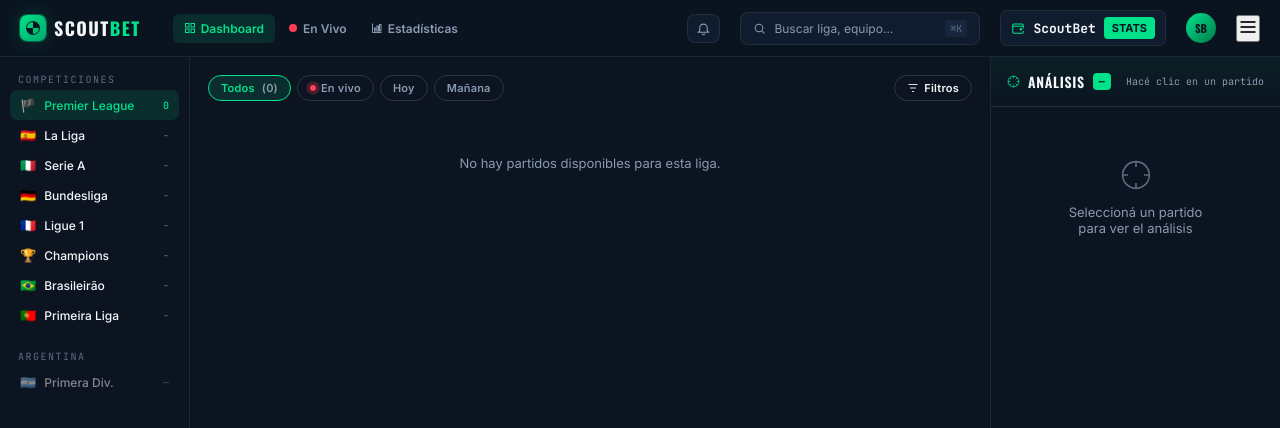
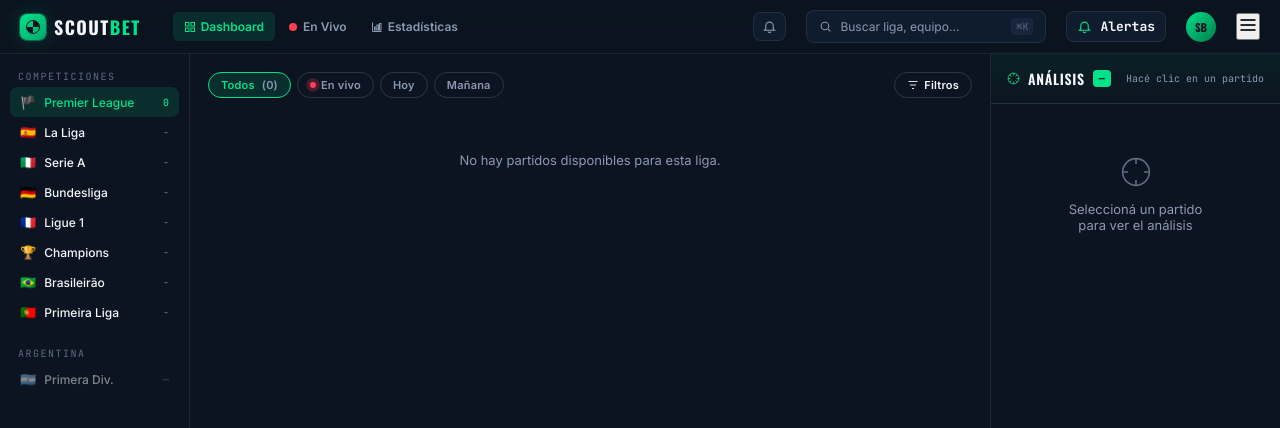
Before and after one commit to ari7676/scoutbet, a Flask app: page / in a window 1280 px wide. Shown: the top 428 px of the page. Run offline with Flask 3, Linux system fonts and the light colour scheme; the visitor is signed in with stand-in values (Sample User, id 1); data comes from the database, SQL or seed files in the repository; data that the repository does not hold is empty.

Commit message:
fix campana alertas desktop

```diff
--- a/templates/index.html
+++ b/templates/index.html
@@ -470,10 +470,10 @@ nav button.active{color:var(--neon)}
       Buscar liga, equipo…
       <kbd>⌘K</kbd>
     </div>
-    <div class="topbar-bal">
-      <svg width="14" height="14" viewBox="0 0 24 24" fill="none" stroke="var(--neon)" stroke-width="1.8"><path d="M21 12V7a2 2 0 0 0-2-2H5a2 2 0 0 0 0 4h16v4M3 7v12a2 2 0 0 0 2 2h14a2 2 0 0 0 2-2v-2"/><circle cx="17" cy="14" r="1.2" fill="var(--neon)"/></svg>
-      <span class="amt">ScoutBet</span>
-      <button class="dep" onclick="setView('stats')">STATS</button>
+    <div class="topbar-bal" id="desktop-bell-btn" onclick="toggleAlertas()" style="cursor:pointer;position:relative">
+      <svg width="15" height="15" viewBox="0 0 24 24" fill="none" stroke="var(--neon)" stroke-width="1.8"><path d="M18 16v-5a6 6 0 0 0-12 0v5l-2 2h16l-2-2zM10 20a2 2 0 0 0 4 0"/></svg>
+      <span class="amt">Alertas</span>
+      <span id="bell-badge-desktop" style="display:none;background:var(--live);color:#fff;font-size:10px;font-weight:700;font-family:var(--mono);padding:2px 6px;border-radius:4px">0</span>
     </div>
     <div class="avatar">SB</div>
     <button id="mob-menu-btn" onclick="toggleSidebar()">
@@ -1276,12 +1276,14 @@ async function loadAlertas() {
     const data = await res.json();
     const alertas = data.alertas || [];
     const badge = document.getElementById('bell-badge');
+    const badgeD = document.getElementById('bell-badge-desktop');
     if (alertas.length > 0) {
       badge.textContent = alertas.length;
       badge.style.display = 'block';
-      badge.style.animation = 'pulse 1.4s infinite';
+      if (badgeD) { badgeD.textContent = alertas.length; badgeD.style.display = 'inline'; }
     } else {
       badge.style.display = 'none';
+      if (badgeD) badgeD.style.display = 'none';
     }
     const list = document.getElementById('alertas-list');
     if (alertas.length === 0) {
```
